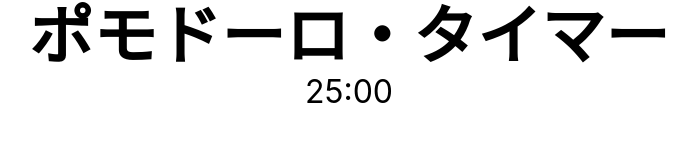
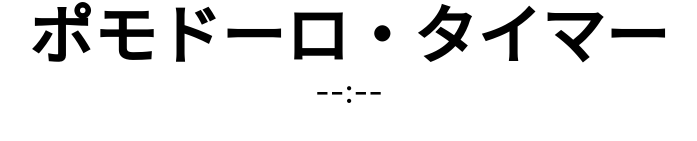
Before and after one commit to kubotama/pomodoro, a Next.js app: page / in a window 1280 px wide. Shown: the part 345-486 px from the top of the page, without its empty margins (291-988 px from the left). Built offline with nearby package versions, Linux system fonts and the light colour scheme.

Commit message:
初期画面の時間表示を変更する
開始ボタンをクリックされると残り時間を表示する。それまでは"--:--"を表示する。

```diff
--- a/pages/index.tsx
+++ b/pages/index.tsx
@@ -10,7 +10,7 @@ export const Home = (): JSX.Element => (
     <main>
       <h1 className="title">ポモドーロ・タイマー</h1>
       <div className="time" data-testid="timeLeft">
-        25:00
+        --:--
       </div>
     </main>
 
```
Also changed, not shown: 1 other file (tests, documents, lock files or other folders).
